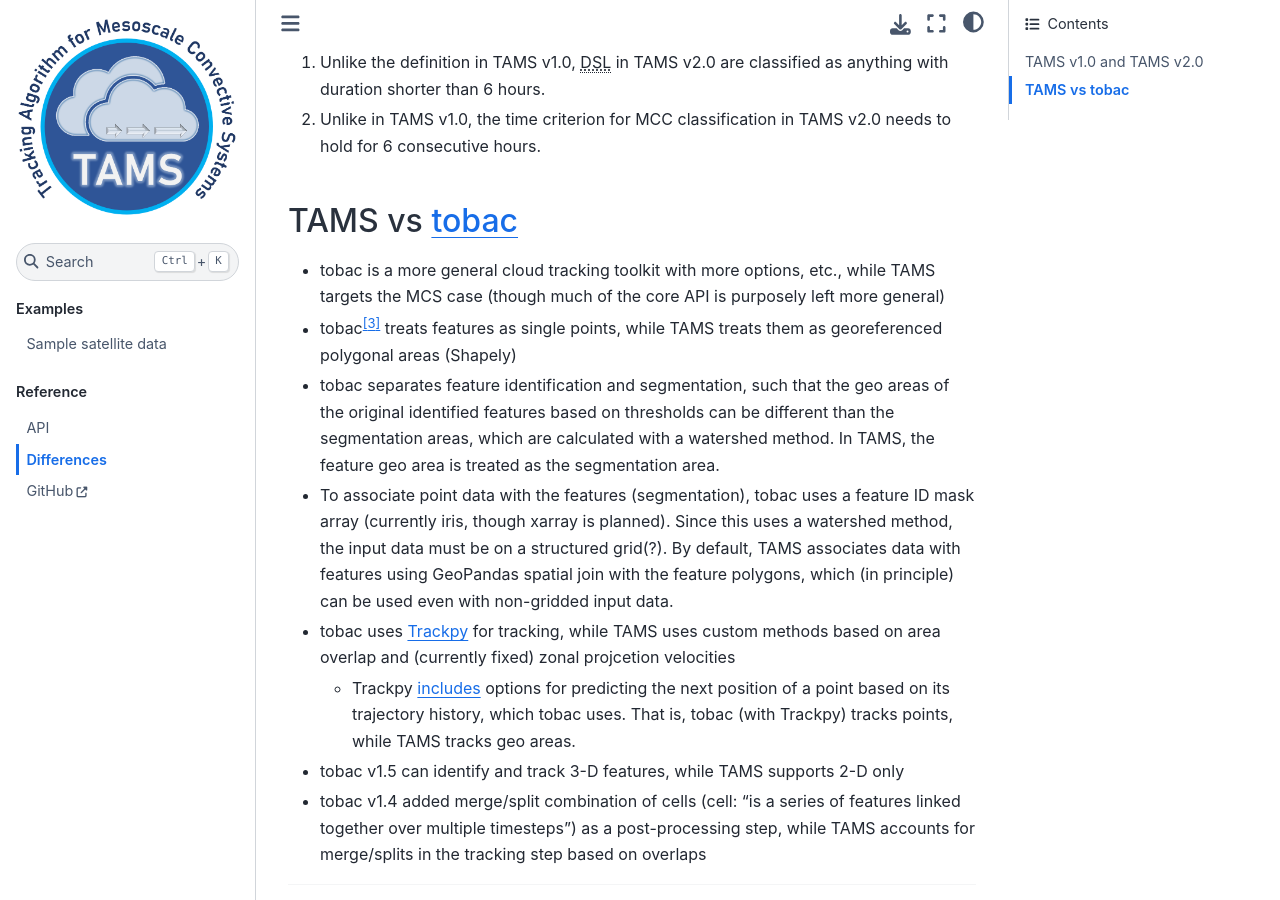
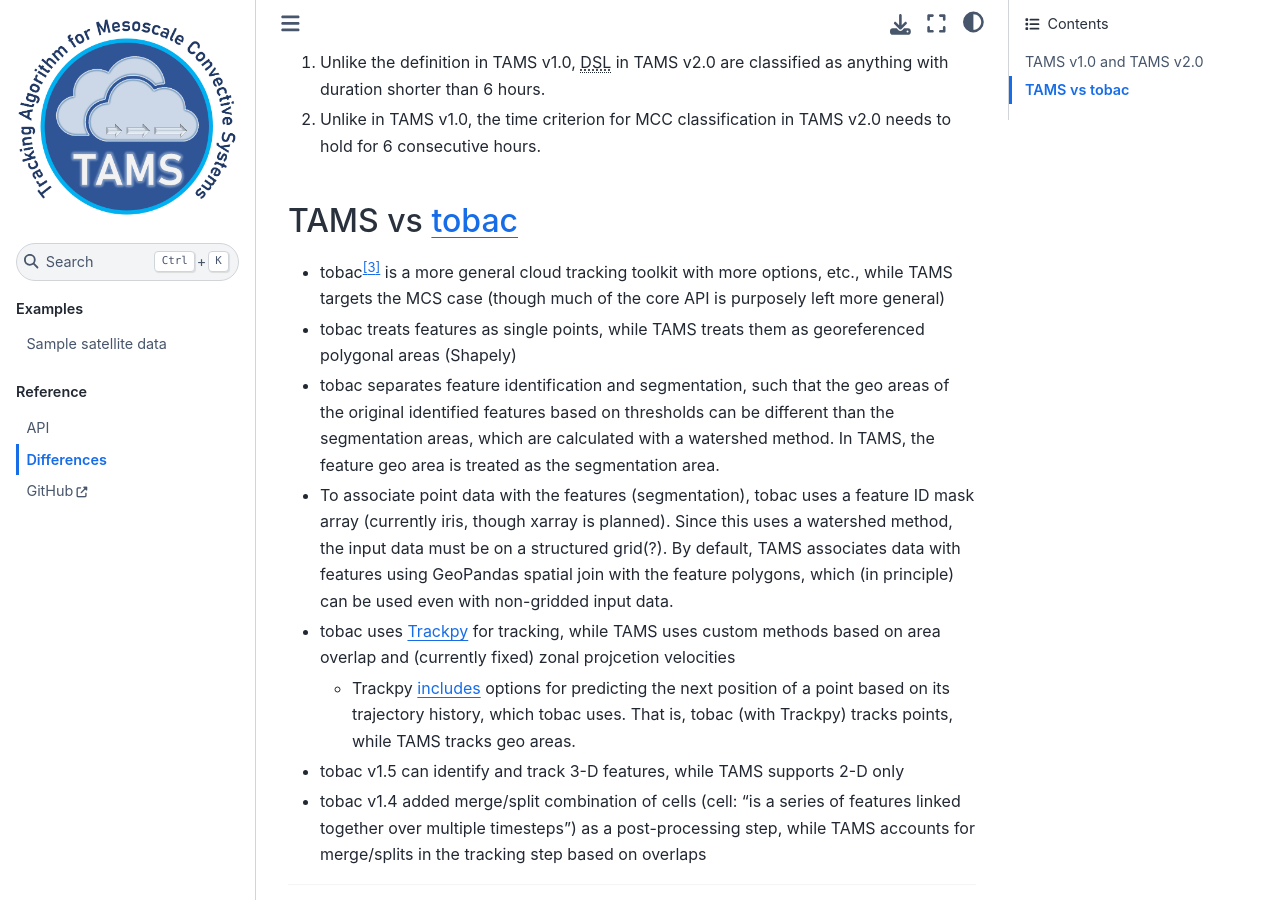
Before and after one commit to knubez/TAMS, a Sphinx documentation site: the page built from docs/differences.md, in a window 1280 px wide and 900 px high, scrolled down 753 px. Built offline with Sphinx 7.4.7 and the Sphinx Book theme 1.1.4, drawn with Linux system fonts in a browser that asks for light colours; cross-references to code outside the pages are shown as plain code.

```diff
--- a/docs/differences.md
+++ b/docs/differences.md
@@ -28,8 +28,8 @@
 
 ## TAMS vs [tobac](https://tobac.readthedocs.io)
 
-- tobac is a more general cloud tracking toolkit with more options, etc., while TAMS targets the MCS case (though much of the core API is purposely left more general)
-- tobac[^tob] treats features as single points, while TAMS treats them as georeferenced polygonal areas (Shapely)
+- tobac[^tob] is a more general cloud tracking toolkit with more options, etc., while TAMS targets the MCS case (though much of the core API is purposely left more general)
+- tobac treats features as single points, while TAMS treats them as georeferenced polygonal areas (Shapely)
 - tobac separates feature identification and segmentation, such that the geo areas of the original identified features based on thresholds can be different than the segmentation areas, which are calculated with a watershed method. In TAMS, the feature geo area is treated as the segmentation area.
 - To associate point data with the features (segmentation), tobac uses a feature ID mask array (currently iris, though xarray is planned). Since this uses a watershed method, the input data must be on a structured grid(?). By default, TAMS associates data with features using GeoPandas spatial join with the feature polygons, which (in principle) can be used even with non-gridded input data.
 - tobac uses [Trackpy](https://soft-matter.github.io/trackpy/) for tracking, while TAMS uses custom methods based on area overlap and (currently fixed) zonal projcetion velocities
```
